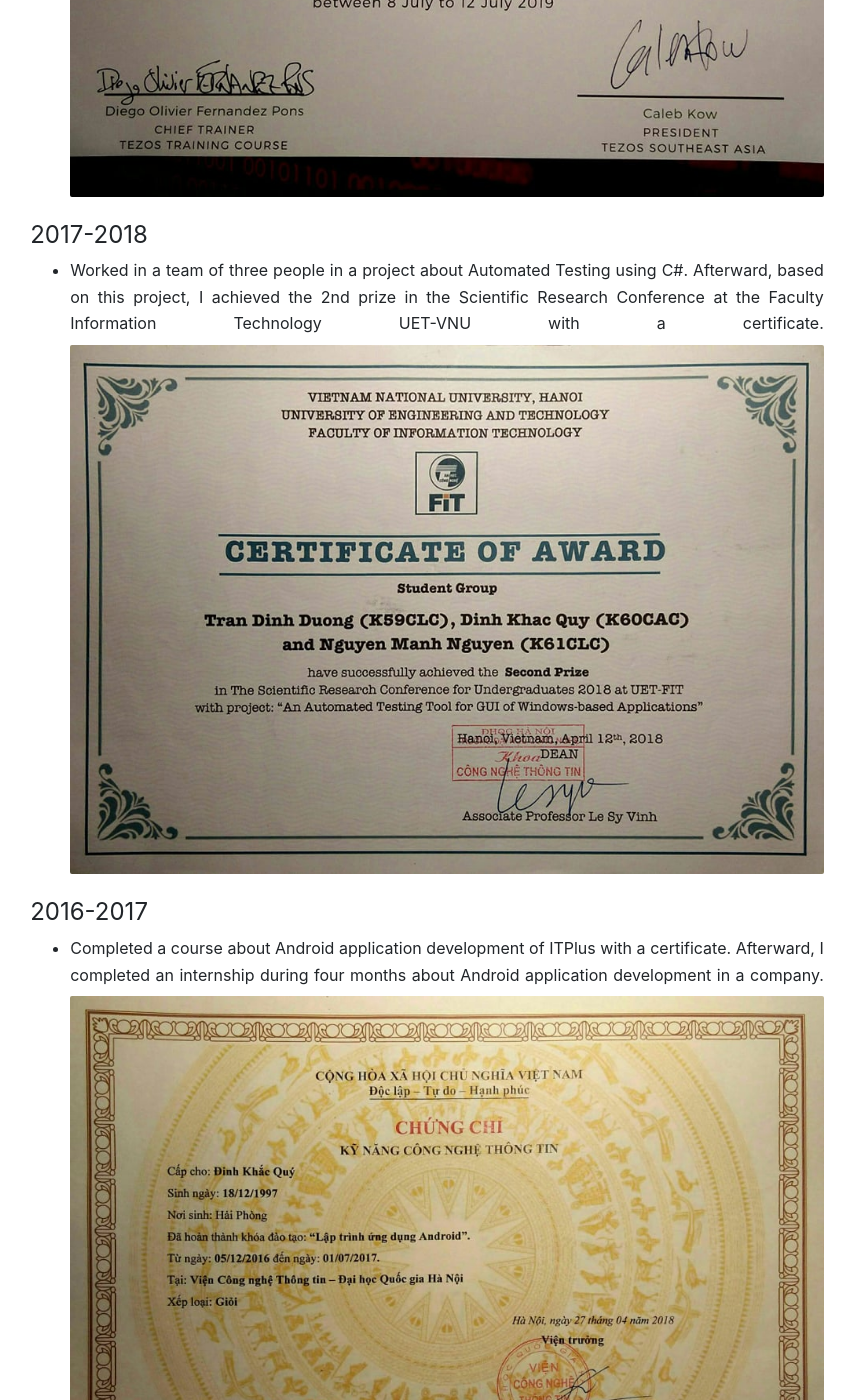
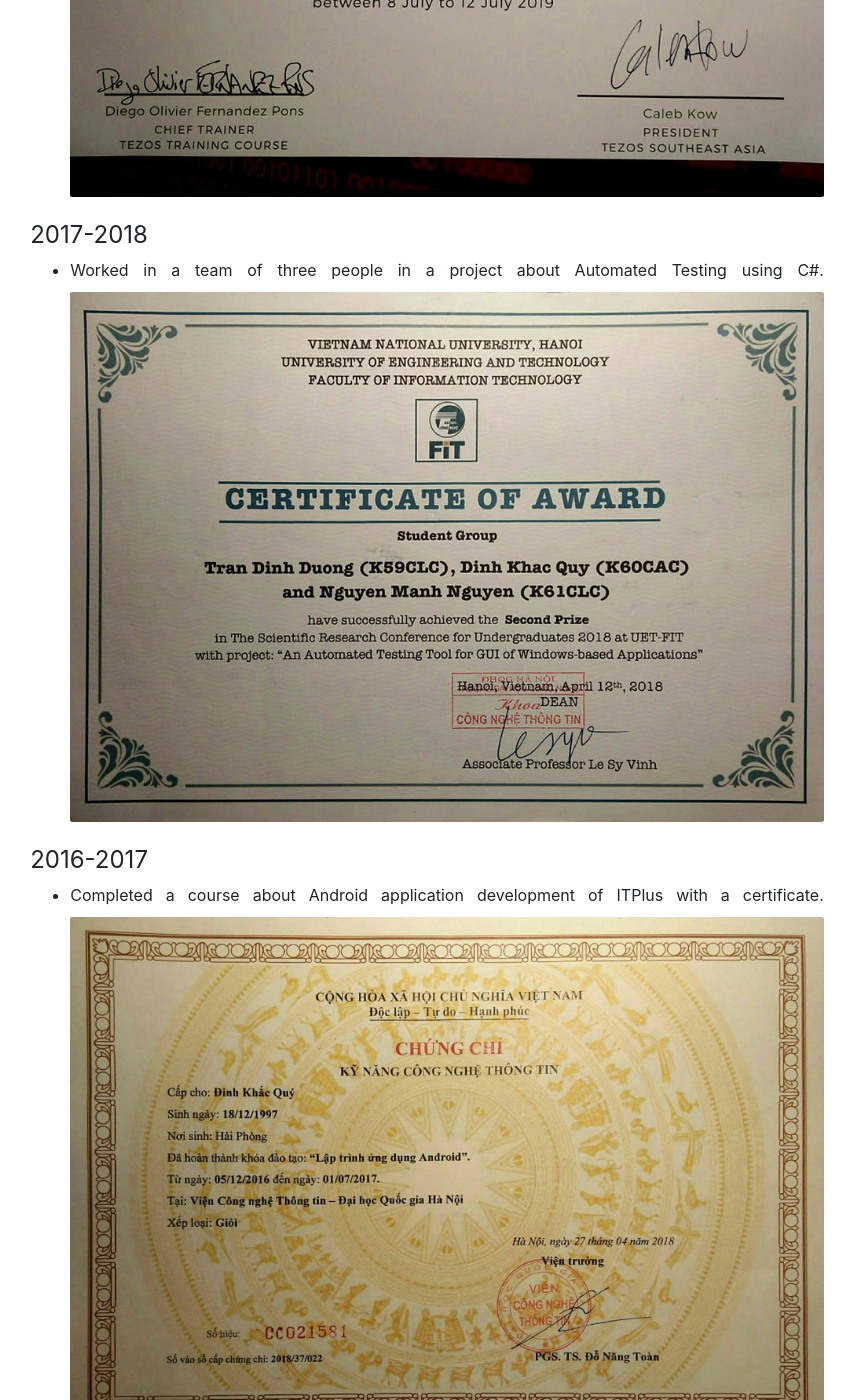
Before and after one commit to christianezeani/panthera-jekyll, a Jekyll site: the page built from en/Achievement.md, in a window 1280 px wide and 1400 px high, scrolled down 1786 px. Shown: the whole window, without its empty margins (213-1068 px from the left). Built offline with Jekyll 4.4.1, drawn with Linux system fonts in a browser that asks for light colours.

Commit message:
Update Achievement.md

```diff
--- a/en/Achievement.md
+++ b/en/Achievement.md
@@ -36,11 +36,11 @@
 ![](/Certificates/Tezos.jpg "Certificate Blockchain Tezos.")
 
 #### 2017-2018
-* Worked in a team of three people in a project about Automated Testing using C#. Afterward, based on this project, I achieved the 2nd prize in the Scientific Research Conference at the Faculty Information Technology UET-VNU with a certificate.
+* Worked in a team of three people in a project about Automated Testing using C#.
 ![](/Certificates/Csharp.jpg "Certificate in the Scientific Research Conference at the Faculty Information Technology UET-VNU.")
 
 #### 2016-2017
-* Completed a course about Android application development of ITPlus with a certificate. Afterward, I completed an internship during four months about Android application development in a company.
+* Completed a course about Android application development of ITPlus with a certificate.
 ![](/Certificates/android.jpg "Certificate Android application development of ITPlus.")
 
 #### 2014-2015
```
